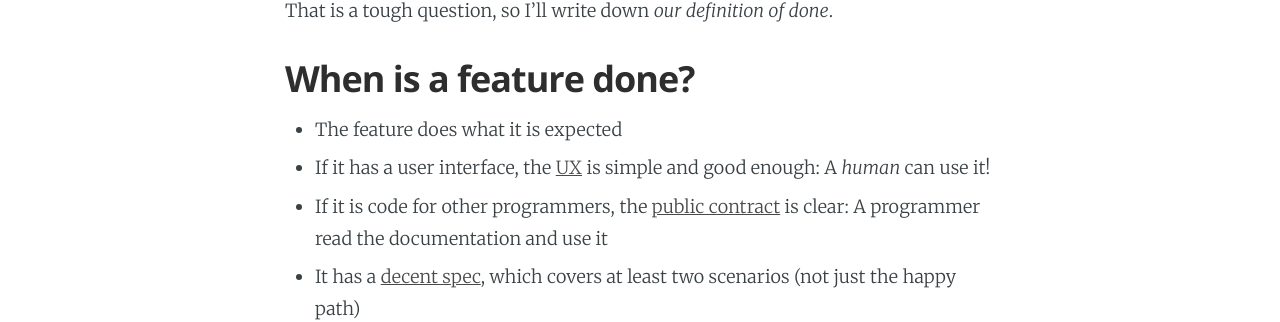
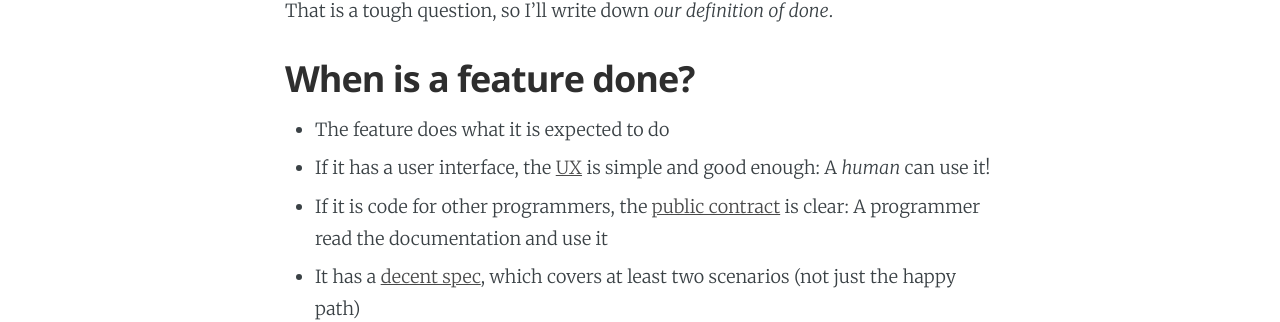
Before and after one commit to ombulabs/blog, a Jekyll site: the page built from _posts/2015-06-18-our-definition-of-done.markdown, in a window 1280 px wide. Shown: the part 391-713 px from the top of the page. Built offline with Jekyll 4.4.1, drawn with Linux system fonts in a browser that asks for light colours; Markdown is read by kramdown in place of the engine named in the settings.

Commit message:
Corrected grammar.

```diff
--- a/_posts/2015-06-18-our-definition-of-done.markdown
+++ b/_posts/2015-06-18-our-definition-of-done.markdown
@@ -12,7 +12,7 @@ That is a tough question, so I'll write down _our definition of done_.
 
 ## When is a feature done?
 
-* The feature does what it is expected
+* The feature does what it is expected to do
 * If it has a user interface, the [UX](http://www.helloerik.com/ux-is-not-ui) is simple and good enough: A _human_ can use it!
 * If it is code for other programmers, the [public contract](http://c2.com/cgi/wiki?InterfaceSegregationPrinciple) is clear: A programmer read the documentation and use it
 * It has a [decent spec](http://c2.com/cgi/wiki?CodeCoverage), which covers at least two scenarios (not just the happy path)
```
Also changed, not shown: 1 other file.
